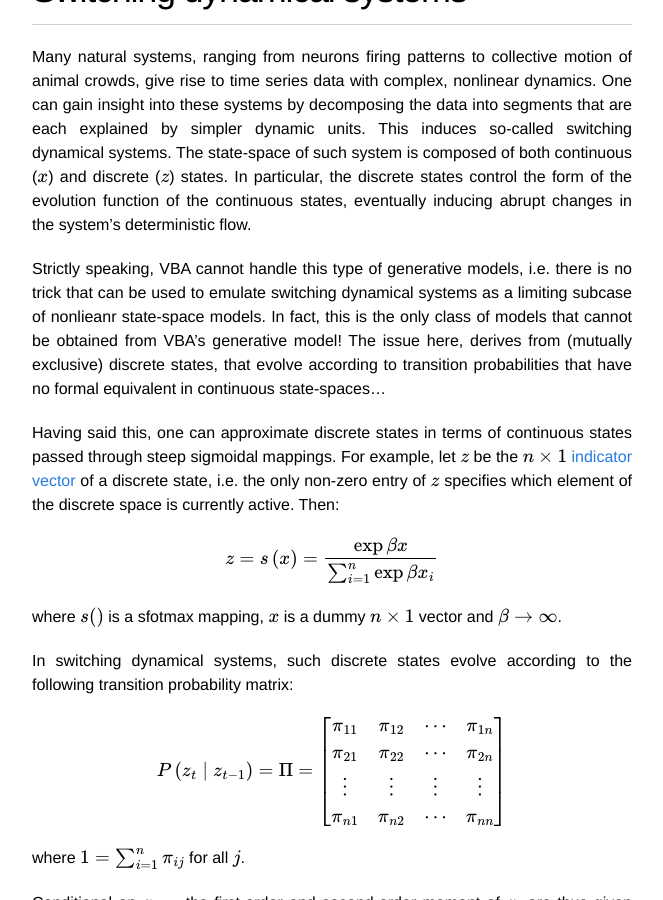
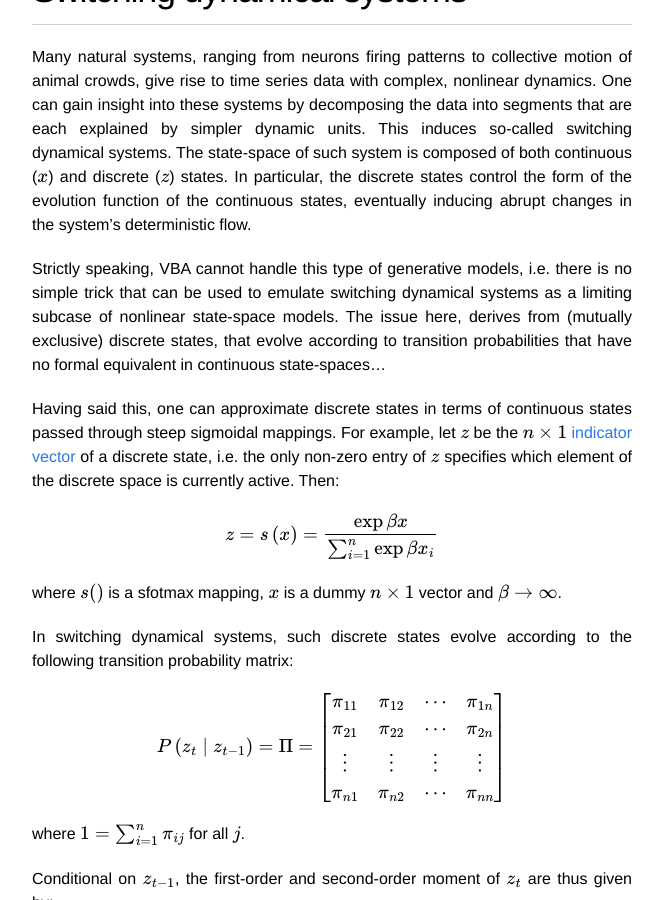
Before and after one commit to MBB-team/VBA-toolbox, a Jekyll site: the page built from _wiki/generativeModels.md, in a window 1280 px wide and 900 px high, scrolled down 4419 px. Shown: the whole window, without its empty margins (308-971 px from the left). Built offline with Jekyll 4.4.1, drawn with Linux system fonts in a browser that asks for light colours; nearby versions of some CDN libraries; formulas are drawn with MathJax 3.

Commit message:
Update generativeModels.md

```diff
--- a/_wiki/generativeModels.md
+++ b/_wiki/generativeModels.md
@@ -109,7 +109,7 @@ with a measure measurement noise precision $$\sigma \rightarrow \infty$$.
 
 Many natural systems, ranging from neurons firing patterns to collective motion of animal crowds, give rise to time series data with complex, nonlinear dynamics. One can gain insight into these systems by decomposing the data into segments that are each explained by simpler dynamic units. This induces so-called switching dynamical systems. The state-space of such system is composed of both continuous ($$x$$) and discrete ($$z$$) states. In particular, the discrete states control the form of the evolution function of the continuous states, eventually inducing abrupt changes in the system's deterministic flow.
 
-Strictly speaking, VBA cannot handle this type of generative models, i.e. there is no trick that can be used to emulate switching dynamical systems as a limiting subcase of nonlieanr state-space models. In fact, this is the only class of models that cannot be obtained from VBA's generative model! The issue here, derives from (mutually exclusive) discrete states, that evolve according to transition probabilities that have no formal equivalent in continuous state-spaces...
+Strictly speaking, VBA cannot handle this type of generative models, i.e. there is no simple trick that can be used to emulate switching dynamical systems as a limiting subcase of nonlinear state-space models. The issue here, derives from (mutually exclusive) discrete states, that evolve according to transition probabilities that have no formal equivalent in continuous state-spaces...
 
 Having said this, one can approximate discrete states in terms of continuous states passed through steep sigmoidal mappings. For example, let $$z$$ be the $$n\times 1$$ [indicator vector](https://en.wikipedia.org/wiki/Indicator_vector) of a discrete state, i.e. the only non-zero entry of $$z$$ specifies which element of the discrete space is currently active. Then:
 
```
